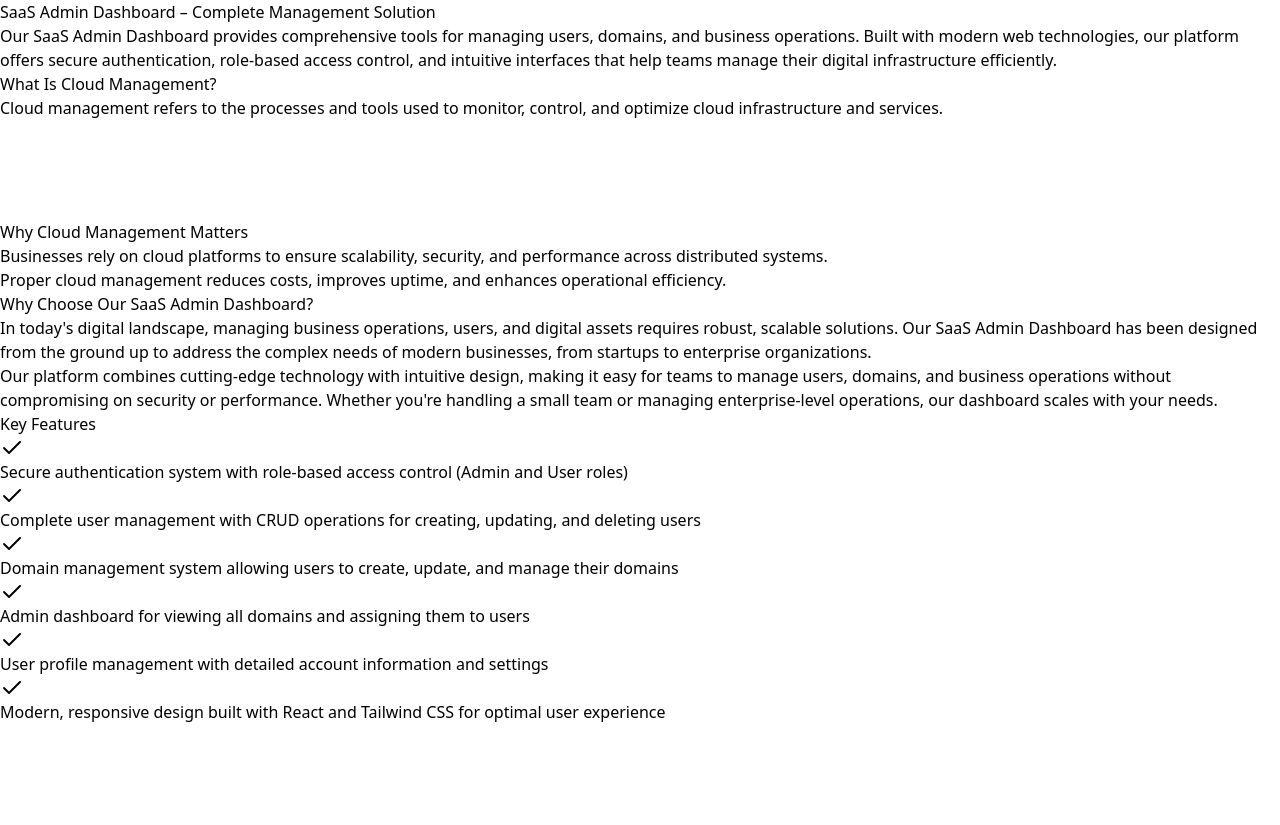
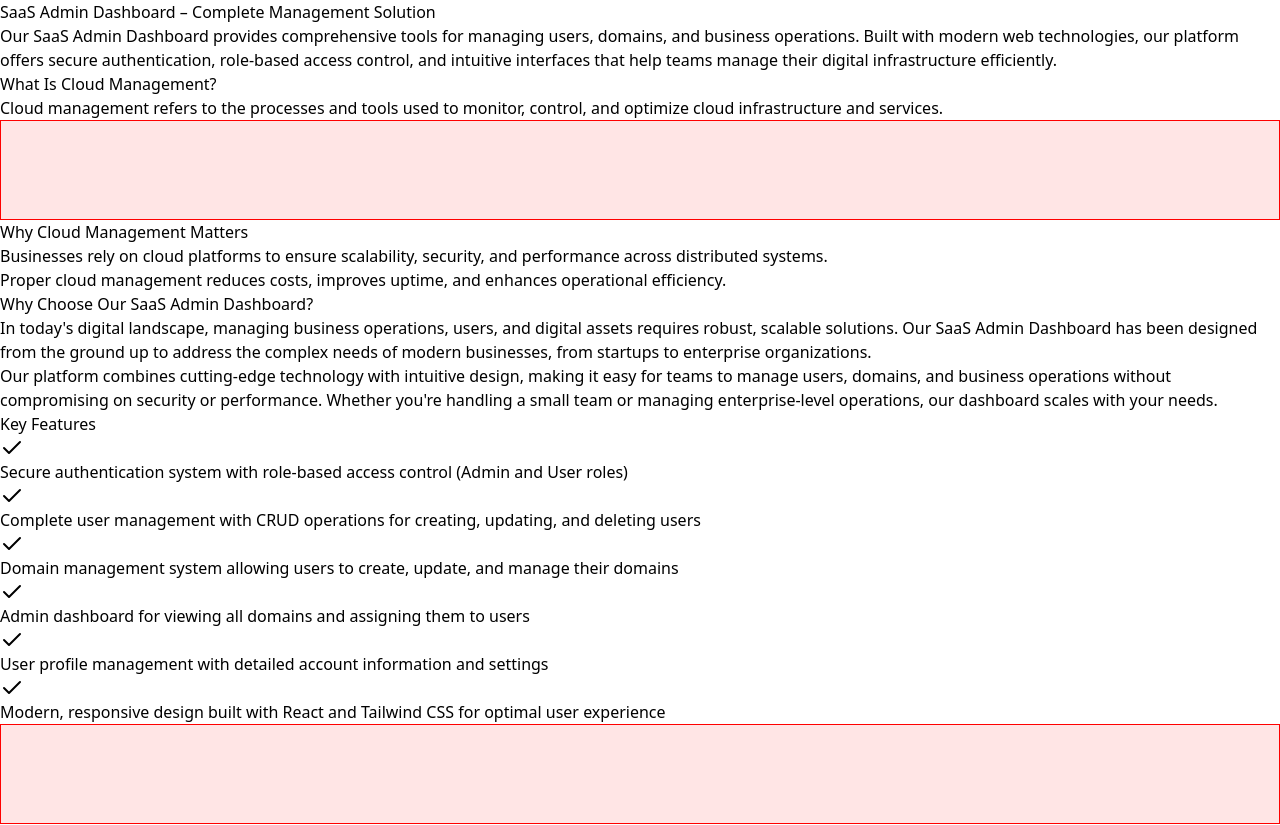
Before and after one commit to codesbydeveloper/test-project, a React (Vite) app: page / in a window 1280 px wide. Shown: the top 825 px of the page. Built offline with nearby package versions, Linux system fonts and the light colour scheme.

Commit message:
change api endpoint

```diff
--- a/src/components/GoogleAd.jsx
+++ b/src/components/GoogleAd.jsx
@@ -1,10 +1,17 @@
 import { useEffect, useRef } from 'react';
+import { useLocation } from 'react-router-dom';
 
 /**
  * Google AdSense Ad Component
  *
  * Using Google's Test Ad Client ID for testing: ca-pub-3940256099942544
  * Replace with your actual AdSense Publisher ID when ready for production
+ *
+ * Features:
+ * - Development mode visual indicators (red border/background)
+ * - Automatic re-initialization on route changes
+ * - Improved error handling with interval checking
+ * - Test mode enabled for local testing
  *
  * Example usage:
  * <GoogleAd adSlot="6300978111" adFormat="auto" />
@@ -13,53 +20,81 @@
   adSlot = '6300978111',
   adFormat = 'auto',
   adClient = 'ca-pub-3940256099942544', // Google Test Ad Client ID
+  'data-ad-layout': adLayout,
   className = '',
   style = {}
 }) {
   const adRef = useRef(null);
-  const adInitialized = useRef(false);
+  const intervalRef = useRef(null);
+  const location = useLocation();
+  const isDevelopment = import.meta.env.DEV || import.meta.env.MODE === 'development';
 
   useEffect(() => {
-    // Function to initialize the ad
     const initializeAd = () => {
-      if (adRef.current && !adInitialized.current && window.adsbygoogle) {
+      // Clear any existing interval
+      if (intervalRef.current) {
+        clearInterval(intervalRef.current);
+      }
+
+      intervalRef.current = setInterval(() => {
         try {
-          // Push ad configuration to Google AdSense
-          (window.adsbygoogle = window.adsbygoogle || []).push({});
-          adInitialized.current = true;
-        } catch (e) {
-          console.error('Error initializing ad:', e);
-        }
-      }
-    };
+          // Check if the 'ins' element exists and adsbygoogle is available
+          if (adRef.current && window.adsbygoogle) {
+            // Check if the element already has an ad in it
+            const hasAd = adRef.current.querySelector('.adsbygoogle') !== null;
 
-    // Check if AdSense script is already loaded
-    if (window.adsbygoogle) {
-      // Script is loaded, initialize immediately
-      const timer = setTimeout(() => {
-        initializeAd();
-      }, 100);
-      return () => clearTimeout(timer);
-    } else {
-      // Wait for script to load
-      const checkAdSense = setInterval(() => {
-        if (window.adsbygoogle) {
-          clearInterval(checkAdSense);
-          initializeAd();
+            if (!hasAd) {
+              window.adsbygoogle.push({});
+              if (intervalRef.current) {
+                clearInterval(intervalRef.current);
+                intervalRef.current = null;
+              }
+            }
+          }
+        } catch (err) {
+          console.error('Error pushing ads: ', err);
+          if (intervalRef.current) {
+            clearInterval(intervalRef.current);
+            intervalRef.current = null;
+          }
         }
       }, 100);
 
-      // Cleanup after 5 seconds if script doesn't load
+      // Cleanup interval after 10 seconds if ad doesn't load
       const timeout = setTimeout(() => {
-        clearInterval(checkAdSense);
-      }, 5000);
+        if (intervalRef.current) {
+          clearInterval(intervalRef.current);
+          intervalRef.current = null;
+        }
+      }, 10000);
 
       return () => {
-        clearInterval(checkAdSense);
         clearTimeout(timeout);
       };
-    }
-  }, [adSlot, adFormat]);
+    };
+
+    // Initialize ad when component mounts or route changes
+    const cleanup = initializeAd();
+
+    // Cleanup on unmount
+    return () => {
+      if (cleanup) cleanup();
+      if (intervalRef.current) {
+        clearInterval(intervalRef.current);
+        intervalRef.current = null;
+      }
+    };
+  }, [location.pathname, adSlot, adFormat]); // Re-run when route changes or props change
+
+  // Build props object for the ins element
+  const adProps = {
+    'data-ad-client': adClient,
+    'data-ad-slot': adSlot,
+    'data-ad-format': adFormat,
+    'data-full-width-responsive': 'true',
+    'data-adtest': 'on',
+    ...(adLayout && { 'data-ad-layout': adLayout })
+  };
 
   return (
     <div className={`google-ad-wrapper ${className}`} style={style}>
@@ -68,15 +103,16 @@
         className="adsbygoogle"
         style={{
           display: 'block',
+          overflow: 'hidden',
           textAlign: 'center',
           minHeight: '100px',
           width: '100%',
+          // Development mode visual indicators
+          border: isDevelopment ? '1px solid red' : 'none',
+          background: isDevelopment ? 'rgba(255, 0, 0, 0.1)' : 'none',
           ...style
         }}
-        data-ad-client={adClient}
-        data-ad-slot={adSlot}
-        data-ad-format={adFormat}
-        data-full-width-responsive="true"
+        {...adProps}
       />
     </div>
   );
```
Also changed, not shown: 4 other files (tests, documents, lock files or other folders).
